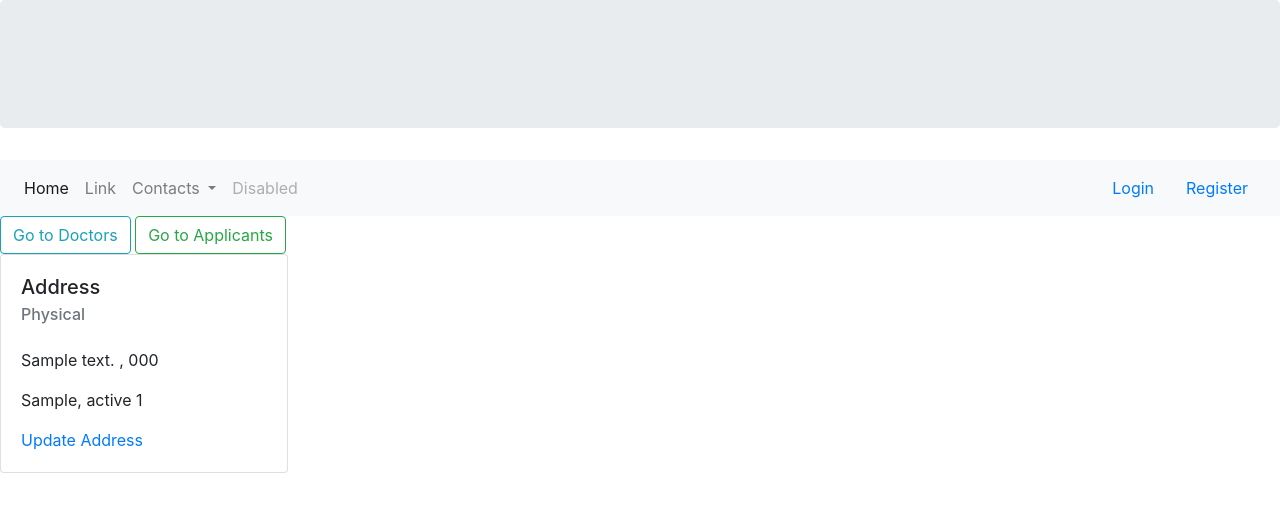
After one commit to Simonm17/medigal, a Django app: page /contacts/1/ in a window 1280 px wide. The commit adds this page. Shown: the top 512 px of the page. Run offline with Django 3.2, Linux system fonts and the light colour scheme; tables that the repository leaves empty hold one stand-in row (values such as "Sample post"); some libraries are stand-ins or nearby versions.

Commit message:
set up url route after addressupdateview, added html styling, modified model field names

```diff
--- a/contacts/models.py
+++ b/contacts/models.py
@@ -1,10 +1,12 @@
 from django.db import models
 from users.models import User
+from django.urls import reverse
+
 
 class Address(models.Model):
     ADDRESS_TYPE = [
-        ('PHYSICAL', 'Physical'),
-        ('MAILING', 'Mailing'),
+        ('Physical', 'Physical'),
+        ('Mailing', 'Mailing'),
     ]
     address_type = models.CharField(max_length=8, choices=ADDRESS_TYPE, default='PHYSICAL')
     address = models.CharField(max_length=250)
@@ -16,7 +18,8 @@ class Address(models.Model):
     def __str__(self):
         return f'{self.address}, {self.city[0:5]}, {self.state} {self.zipcode}'
 
-
+    def get_absolute_url(self):
+        return reverse('address_detail', kwargs={'pk': self.pk})
 
 class Telephone(models.Model):
     TYPE = [
@@ -52,29 +55,29 @@ class Email(models.Model):
 class Person(models.Model):
 
     PREFIX = [
-        ('mr', 'Mr.'),
-        ('mrs', 'Mrs.'),
-        ('ms', 'Ms.'),
-        ('miss', 'Miss'),
-        ('dr', 'Dr.'),
-        ('hon', 'Hon.'),
+        ('Mr.', 'Mr.'),
+        ('Mrs.', 'Mrs.'),
+        ('Ms.', 'Ms.'),
+        ('Miss', 'Miss'),
+        ('Dr.', 'Dr.'),
+        ('Hon.', 'Hon.'),
     ]
 
     SUFFIX = [
-        ('jr', 'Jr.'),
-        ('sr', 'Sr.'),
-        ('esq', 'Esq.'),
-        ('jd', 'J.D.'),
-        ('md', 'M.D.'),
-        ('phd', 'Ph.D.'),
-        ('psyd', 'Psy.D.'),
-        ('dds', 'D.D.S.'),
-        ('dpm', 'D.P.M.'),
-        ('do', 'D.O.'),
-        ('dmd', 'D.M.D.'),
-        ('np', 'N.P.'),
-        ('od', 'O.D.'),
-        ('pa', 'P.A.'),
+        ('Jr.', 'Jr.'),
+        ('Sr.', 'Sr.'),
+        ('Esq.', 'Esq.'),
+        ('J.D.', 'J.D.'),
+        ('M.D.', 'M.D.'),
+        ('Ph.D.', 'Ph.D.'),
+        ('Psy.D.', 'Psy.D.'),
+        ('D.D.S.', 'D.D.S.'),
+        ('D.P.M.', 'D.P.M.'),
+        ('D.O.', 'D.O.'),
+        ('D.M.D.', 'D.M.D.'),
+        ('N.P.', 'N.P.'),
+        ('O.D.', 'O.D.'),
+        ('P.A.', 'P.A.'),
     ]
     prefix = models.CharField(max_length=10, choices=PREFIX, blank=True)
     first_name = models.CharField(max_length=50)
--- /dev/null
+++ b/contacts/templates/contacts/address_detail.html
@@ -0,0 +1,22 @@
+{% extends 'index/base.html' %}
+
+{% block body %}
+<div>
+    <a class="btn btn-outline-info" href="{% url 'doctor_list' %}">Go to Doctors</a>
+    <a class="btn btn-outline-success" href="#">Go to Applicants</a>
+</div>
+
+<div class="card" style="width: 18rem;">
+    <div class="card-body">
+        <h5 class="card-title">Address</h5>
+        <h6 class="card-subtitle mb-4 text-muted">{{ address.address_type }}</h6>
+        <p>{{ address.address }}
+        {% if address.suite_number %}
+        , {{ address.suite_number }}
+        {% endif %}
+        </p>
+        <p>{{ address.city }}, {{ address.state }} {{ address.zipcode }}</p>
+        <a class="card-link" href="{% url 'address_update' object.id %}">Update Address</a>
+    </div>
+</div>
+{% endblock %}
--- a/contacts/urls.py
+++ b/contacts/urls.py
@@ -1,6 +1,7 @@
 from django.urls import path
-from .views import AddressUpdateView
+from .views import AddressDetailView, AddressUpdateView
 
 urlpatterns = [
-    path('address-detail/<int:pk>/update/', AddressUpdateView.as_view(), name='address_update'),
+    path('<int:pk>/', AddressDetailView.as_view(), name='address_detail'),
+    path('<int:pk>/update/', AddressUpdateView.as_view(), name='address_update'),
 ]
--- a/contacts/views.py
+++ b/contacts/views.py
@@ -1,11 +1,24 @@
-from django.shortcuts import render, redirect
+from django.shortcuts import render, redirect, HttpResponseRedirect, reverse
 from users.models import User
 from .models import Address, Telephone, Email
+from doctors.models import Doctor
 from django.contrib import messages
 from django.views.generic import ListView, DetailView, UpdateView
 from django.contrib.auth.mixins import LoginRequiredMixin, UserPassesTestMixin
+from django.contrib.messages.views import SuccessMessageMixin
 
-class AddressUpdateView(LoginRequiredMixin, UpdateView):
+
+
+class AddressDetailView(DetailView):
+    model = Address
+
+class AddressUpdateView(LoginRequiredMixin, SuccessMessageMixin, UpdateView):
     model = Address
     fields = '__all__'
     template_name = 'contacts/address_update.html'
+    success_message = 'Address has been updated successfully!'
+
+    def get_context_data(self, **kwargs):
+        context = super().get_context_data(**kwargs)
+        context['doctor'] = Doctor.objects.all()
+        return context
--- a/doctors/templates/doctors/doctor_detail.html
+++ b/doctors/templates/doctors/doctor_detail.html
@@ -9,6 +9,7 @@
         </a>
         {% for a in doctor.address.all %}
             <p>{{ a.address_type }}:</p>
+            <a href="{% url 'address_update' a.id %}?next={% url 'doctor_detail' object.id %}">Update Address</a>
             <p>{{ a.address }}</p>
             <p>{{ a.suite_number }}</p>
             <p>{{ a.city }}</p>
--- a/doctors/urls.py
+++ b/doctors/urls.py
@@ -3,8 +3,8 @@ from . import views
 from .views import DoctorListView, DoctorDetailView, DoctorUpdateView
 
 urlpatterns = [
-    path('add-doctor/', views.add_doctor, name='add_doctor'),
-    path('doctor-list/', DoctorListView.as_view(), name='doctor_list'),
-    path('doctor-detail/<int:pk>/', DoctorDetailView.as_view(), name='doctor_detail'),
-    path('doctor-detail/<int:pk>/update/', DoctorUpdateView.as_view(), name='doctor_update'),
+    path('add/', views.add_doctor, name='add_doctor'),
+    path('', DoctorListView.as_view(), name='doctor_list'),
+    path('<int:pk>/', DoctorDetailView.as_view(), name='doctor_detail'),
+    path('<int:pk>/update/', DoctorUpdateView.as_view(), name='doctor_update'),
 ]
--- a/doctors/views.py
+++ b/doctors/views.py
@@ -6,7 +6,7 @@ from contacts.forms import AddressForm, TelephoneForm, EmailForm
 from django.views.generic import ListView, DetailView, UpdateView
 from django.contrib.auth.decorators import login_required
 from django.contrib import messages
-
+from django.contrib.messages.views import SuccessMessageMixin
 from django.contrib.auth.mixins import LoginRequiredMixin, UserPassesTestMixin
 
 
@@ -64,7 +64,8 @@ class DoctorDetailView(DetailView):
         context['address'] = Address.objects.all()
         return context
 
-class DoctorUpdateView(LoginRequiredMixin, UpdateView):
+class DoctorUpdateView(LoginRequiredMixin, SuccessMessageMixin, UpdateView):
     model = Doctor
     fields = ['first_name', 'last_name']
     template_name = 'doctors/doctor_update.html'
+    success_message = 'Contact detail has been updated successfully!'
```
Also changed, not shown: doctors/models.py (line endings or trailing spaces).
